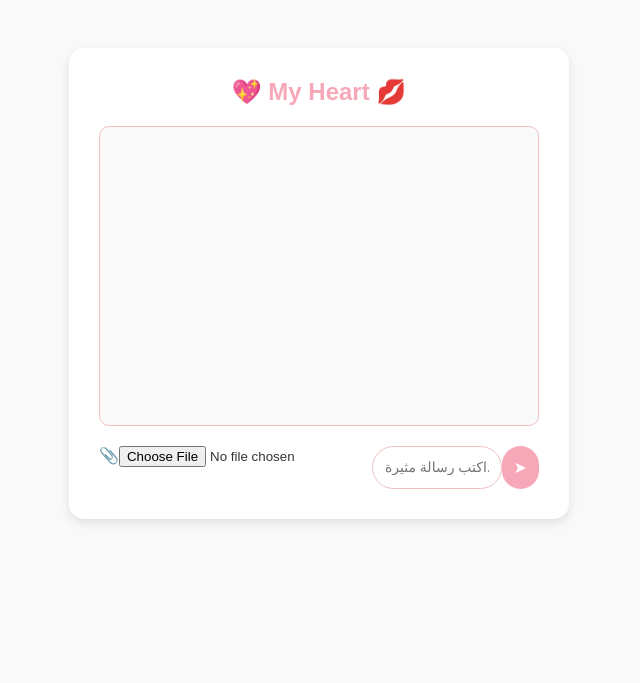
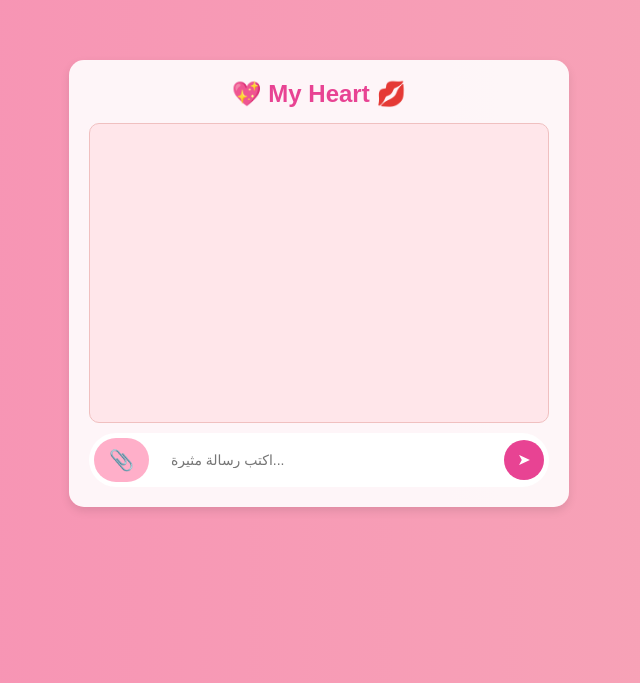
Before and after one commit to Mikeesoft/love, a plain HTML site: page index.html in a window 1280 px wide. Shown: the part 117-800 px from the top of the page, without its empty margins (321-961 px from the left). Drawn offline with Linux system fonts and the light colour scheme; no server answers.

Commit message:
update style.css

```diff
--- a/style.css
+++ b/style.css
@@ -5,9 +5,9 @@
 }
 
 body {
-  font-family: 'Arial', sans-serif;
-  background: #f9f9f9;
-  color: #333;
+  font-family: 'Cairo', sans-serif;
+  background: linear-gradient(to right, #f78fb3, #f7a8b8);
+  color: #fff;
   display: flex;
   justify-content: center;
   align-items: center;
@@ -15,73 +15,85 @@ body {
 }
 
 .chat-container {
-  background: #fff;
+  background: rgba(255, 255, 255, 0.9);
   border-radius: 15px;
   box-shadow: 0 4px 10px rgba(0, 0, 0, 0.1);
   width: 100%;
   max-width: 500px;
-  padding: 30px;
+  padding: 20px;
   text-align: center;
 }
 
 h2 {
-  color: #f7a8b8;
+  color: #e84393;
   font-size: 24px;
-  margin-bottom: 20px;
+  margin-bottom: 15px;
 }
 
 #chat-box {
   height: 300px;
   overflow-y: auto;
-  margin-bottom: 20px;
   border: 1px solid #f0c0c0;
   border-radius: 10px;
   padding: 10px;
-  background: #fafafa;
+  background: #ffe6ea;
   text-align: left;
 }
 
 .message-box {
   display: flex;
-  justify-content: space-between;
+  align-items: center;
+  margin-top: 10px;
+  background: #fff;
+  border-radius: 30px;
+  padding: 5px;
+}
+
+.file-label {
+  font-size: 20px;
+  cursor: pointer;
+  color: #e84393;
+  margin-right: 10px;
+}
+
+input[type="file"] {
+  display: none;
 }
 
 #message-input {
-  width: 80%;
+  flex: 2;
   padding: 12px;
-  border: 1px solid #f0c0c0;
+  border: none;
   border-radius: 30px;
   outline: none;
   font-size: 14px;
-  color: #666;
+  color: #333;
+  background: transparent;
 }
 
-#message-input:focus {
-  border-color: #f7a8b8;
-}
-
-button {
-  width: 15%;
+#send-btn {
   padding: 12px;
-  background: #f7a8b8;
+  background: #e84393;
   color: white;
   border: none;
-  border-radius: 30px;
+  border-radius: 50%;
   cursor: pointer;
   font-size: 16px;
   outline: none;
+  width: 40px;
+  height: 40px;
+  text-align: center;
+  display: flex;
+  justify-content: center;
+  align-items: center;
 }
 
-button:hover {
-  background: #f28ca1;
-}
-
-button:focus {
-  outline: none;
+#send-btn:hover {
+  background: #d63077;
 }
 
 p {
-  background: #f8c7d5;
+  background: #ffb6c1;
   padding: 8px;
   border-radius: 10px;
   margin: 5px 0;
@@ -89,6 +101,43 @@ p {
   color: #333;
 }
 
-p:last-child {
-  margin-bottom: 0;
+img {
+  max-width: 100%;
+  border-radius: 10px;
+  margin-top: 5px;
 }
+/* إزالة تأثير الضغط على جميع الأزرار وحقول الإدخال */
+button, input, .file-label {
+    outline: none;
+    border: none;
+    user-select: none;
+    -webkit-tap-highlight-color: transparent;
+}
+
+/* إزالة التأثير عند الضغط على زر اختيار الملف */
+input[type="file"] {
+    outline: none;
+    border: none;
+    -webkit-tap-highlight-color: transparent;
+    opacity: 0; /* إخفاء الزر الأصلي وجعل التصميم الخاص بك يظهر بدلاً منه */
+    position: absolute;
+    width: 0;
+    height: 0;
+}
+
+/* تحسين زر اختيار الملفات ليكون أكثر تناسقًا */
+.file-label {
+    display: inline-flex;
+    align-items: center;
+    justify-content: center;
+    padding: 10px 15px;
+    background: #ffafc9;
+    color: white;
+    border-radius: 50px;
+    cursor: pointer;
+    transition: 0.3s;
+}
+
+.file-label:hover {
+    background: #ff91b5;
+}
```
